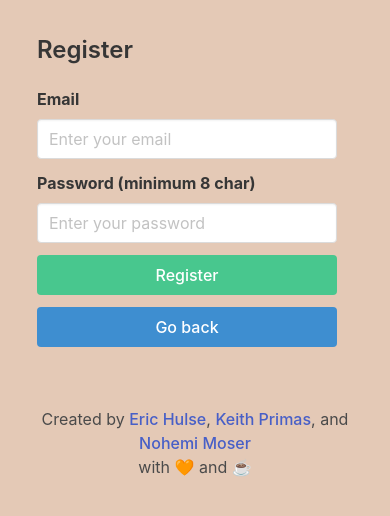
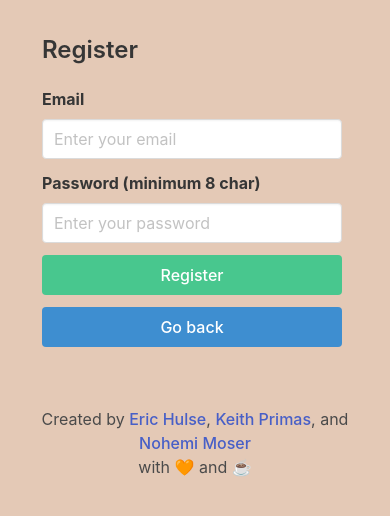
Before and after one commit to sempercuriosus/CacheCabinet, a React (Vite) app in the folder cachecabinet/Client/: page /register in a window 390 px wide. Shown: the top 516 px of the page. Built offline with nearby package versions, Linux system fonts and the light colour scheme.

Commit message:
login/register spacing

```diff
--- a/cachecabinet/Client/src/assets/home.css
+++ b/cachecabinet/Client/src/assets/home.css
@@ -93,10 +93,10 @@ footer.footer {
   form.login {
     position: relative;
     top: 15px;
-    margin-right: 15px;
+    margin-right: 0px;
   }
   form.register {
-    margin-left: 25px;
+    margin-left: 30px;
     width: 300px;
   }
   .subtitle.has-text-centered {
```
